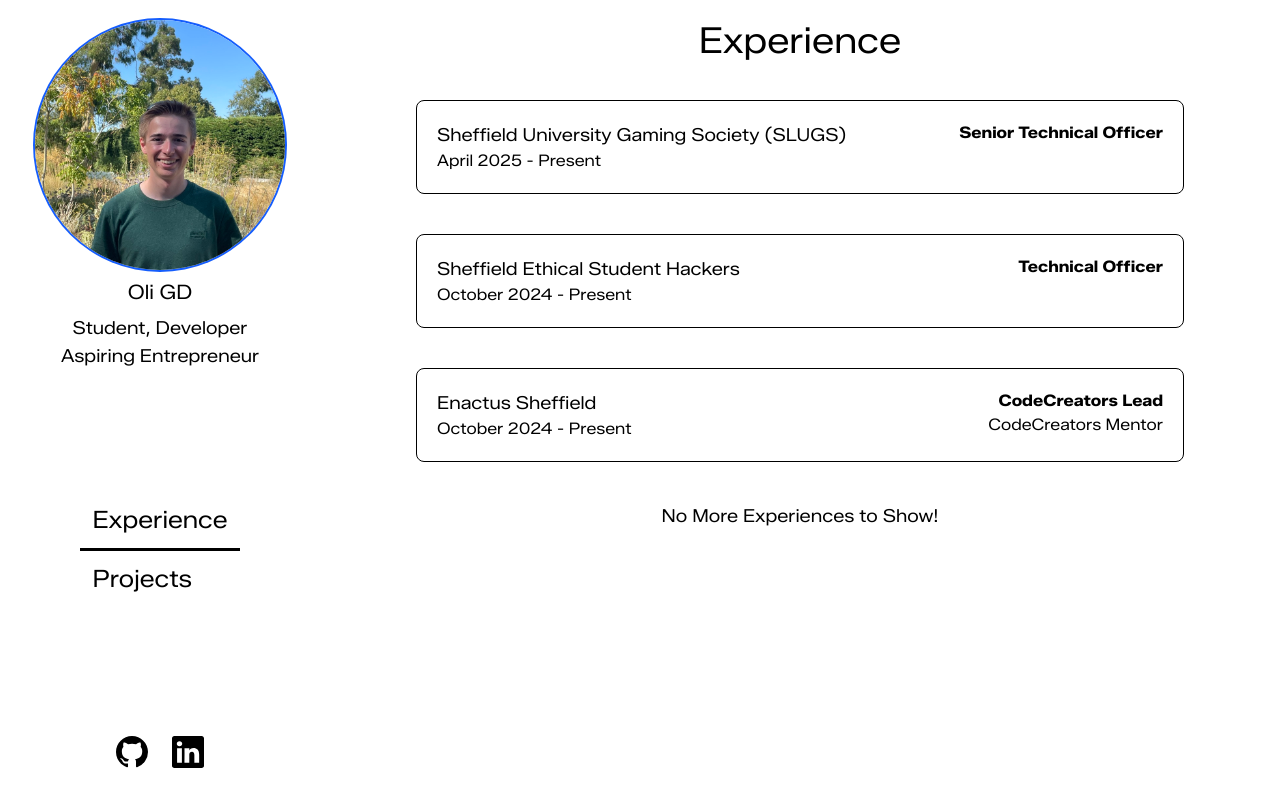
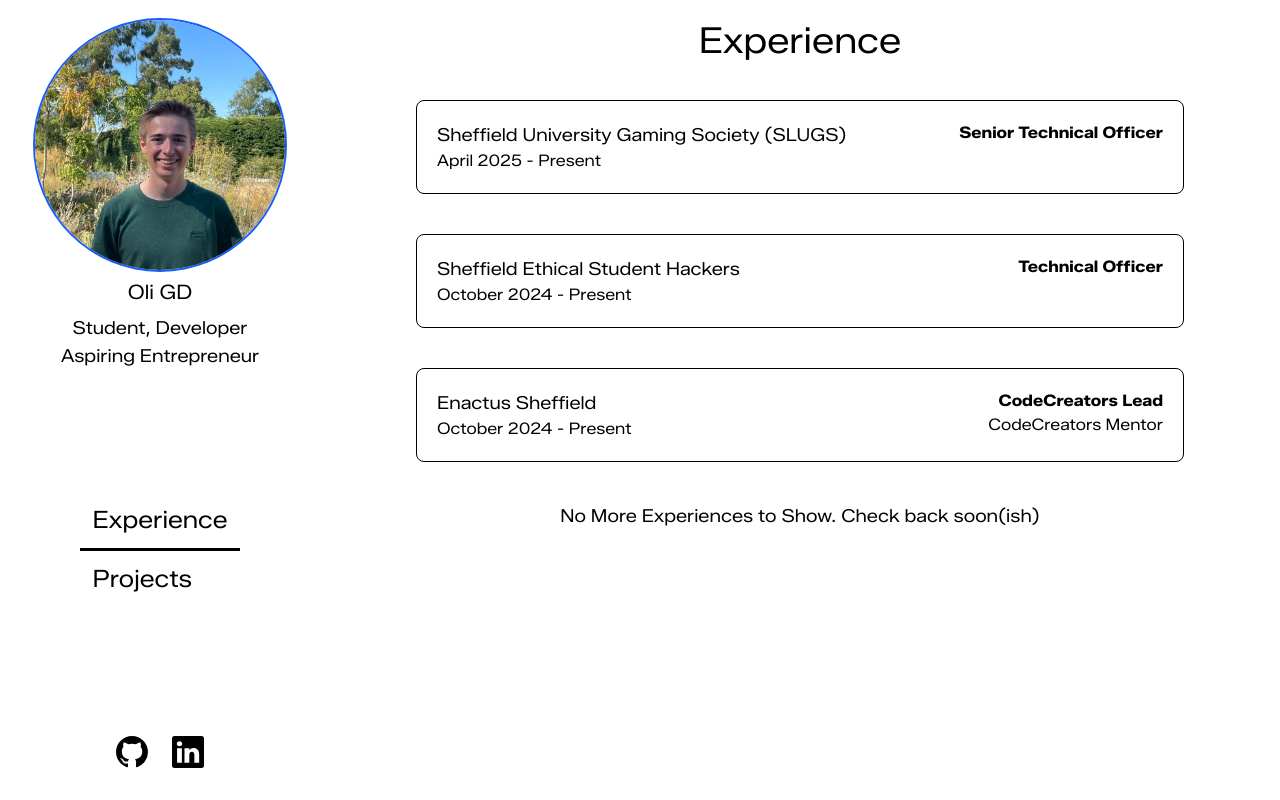
Before and after one commit to OGD311/uk.co.ogoodwinday_nextjs, a Next.js app: page / in a window 1280 px wide. Built offline with nearby package versions, Linux system fonts and the light colour scheme.

Commit message:
Changed wording.

```diff
--- a/src/app/page.tsx
+++ b/src/app/page.tsx
@@ -72,7 +72,7 @@
                 View {experiences.length - 3} More Experiences
               </Link>
               :
-              <p className="mt-5 text-lg">No More Experiences to Show!</p>
+              <p className="mt-5 text-lg">No More Experiences to Show. Check back soon(ish)</p>
             }
             </>
           :
@@ -101,7 +101,7 @@
                   View {projects.length - 3} More Projects
                 </Link>
                 :
-                <p>No More Projects to Show!</p>
+                <p>No More Projects to Sho. Check back soon(ish)</p>
               }
             </>
           ) :
```
